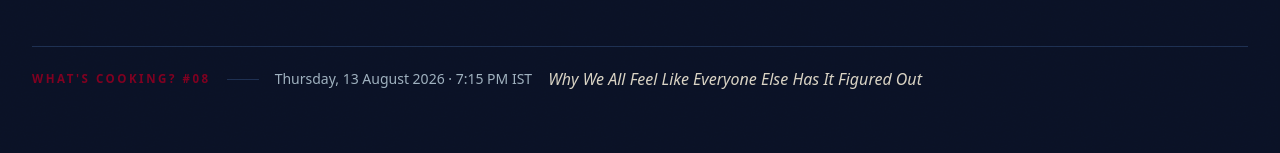
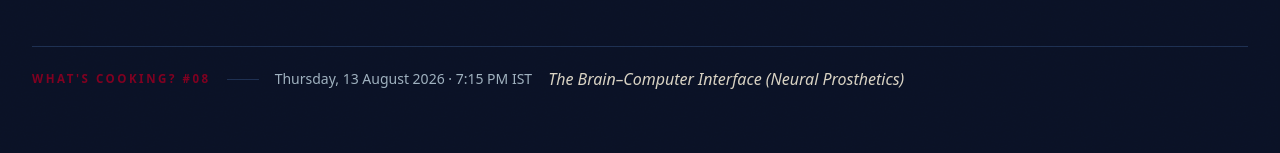
Before and after one commit to snehaghatule/academic-side-quest, a Next.js app: page / in a window 1280 px wide. Shown: the part 645-798 px from the top of the page. Built offline with nearby package versions, Linux system fonts and the light colour scheme; a web font is replaced by a local one.

Commit message:
Rewrite current quest to brain-computer interface

```diff
--- a/src/data/quests.ts
+++ b/src/data/quests.ts
@@ -11,12 +11,17 @@ export type Quest = {
 
 export const currentQuest = {
   number: "08",
-  title: "Why We All Feel Like Everyone Else Has It Figured Out",
+  title: "The Brain–Computer Interface (Neural Prosthetics)",
   date: "Thursday, 13 August 2026 · 7:15 PM IST",
-  tagline: "Social comparison, the spotlight effect, and our very loud inner critic.",
+  tagline: "Decoding intention from neurons, and machines that bridge brain and body.",
   description:
-    "Everyone else seems calm, sorted, and together — so why aren't we? This month we're going down the rabbit hole of social comparison and the sneaky ways our brains inflate how put-together other people are.",
-  topics: ["Social comparison", "Impostor syndrome", "The spotlight effect", "Belonging"],
+    "A person who can't move can now move a robotic arm — or type — with thought alone. How does a chip turn neurons into action, and what does it mean when a machine can read your mind? This month we're going down the rabbit hole of brain–computer interfaces and neural prosthetics.",
+  topics: [
+    "Neural prosthetics",
+    "Brain–computer interfaces",
+    "Decoding intention",
+    "Neuroplasticity",
+  ],
   note: "okay but hear me out",
   registerLabel: "Reserve a spot",
 };
```
